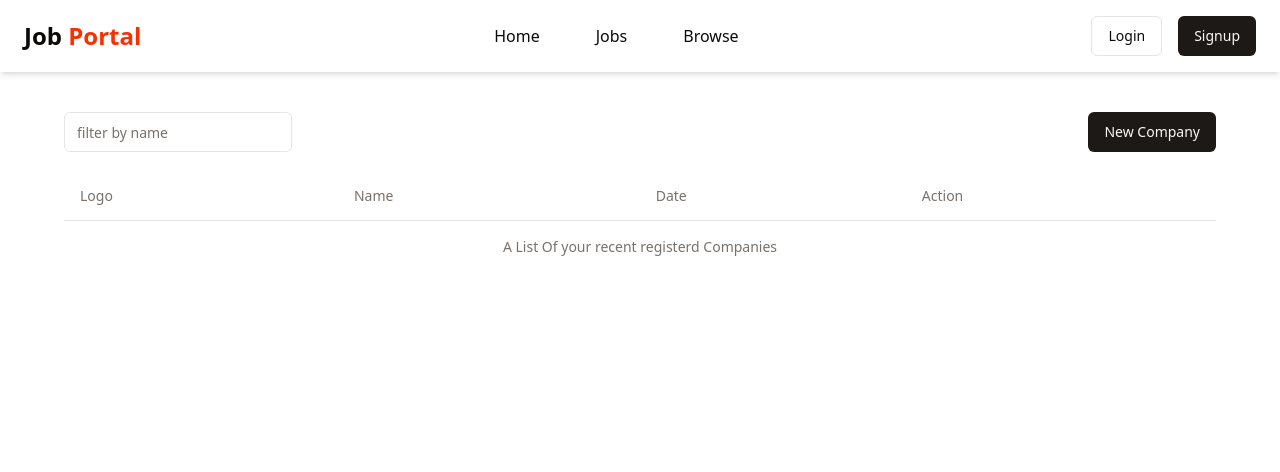
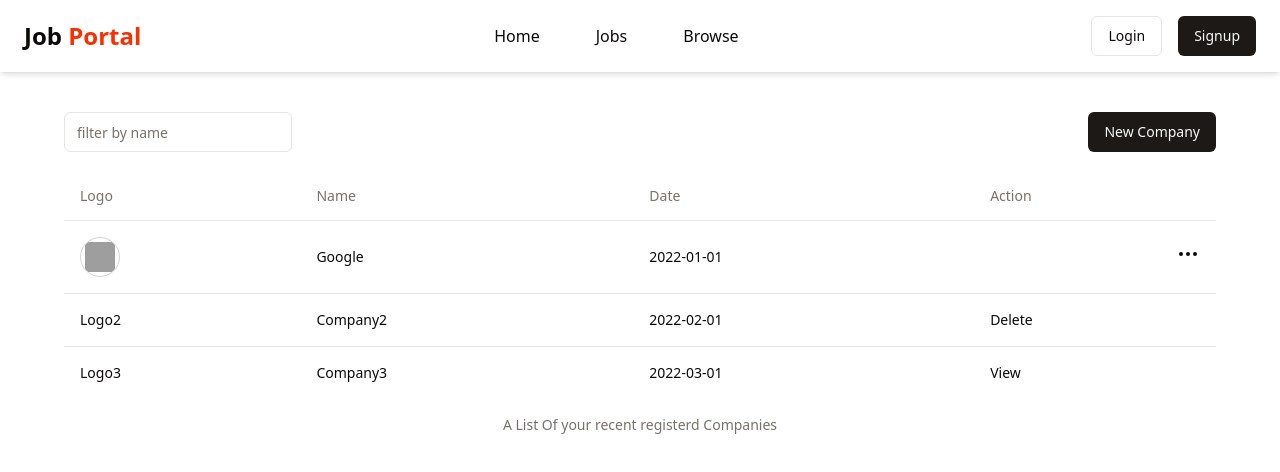
Before and after one commit to patilrohit1964/my_job_portal, a React (Vite) app in the folder client/: page /admin/companies in a window 1280 px wide. Shown: the top 472 px of the page. Built offline with nearby package versions, Linux system fonts and the light colour scheme; grey boxes are pictures that could not be loaded.

Commit message:
create company page

```diff
--- a/client/src/components/admin/Companies.jsx
+++ b/client/src/components/admin/Companies.jsx
@@ -3,15 +3,17 @@ import { Input } from '../ui/input'
 import { Button } from '../ui/button'
 import Navbar from '../shared/Navbar'
 import CompaniesTable from './CompaniesTable'
+import { useNavigate } from 'react-router-dom'
 
 const Companies = () => {
+    const navigate = useNavigate()
     return (
         <div>
             <Navbar />
             <div className='max-w-6xl mx-auto my-10'>
                 <div className='flex items-center justify-between my-5'>
                     <Input className="w-fit" placeholder="filter by name" />
-                    <Button className="">New Company</Button>
+                    <Button onClick={() => navigate("/admin/companies/create")}>New Company</Button>
                 </div>
                 <CompaniesTable />
             </div>
--- a/client/src/components/admin/CompaniesTable.jsx
+++ b/client/src/components/admin/CompaniesTable.jsx
@@ -1,5 +1,8 @@
 import React from 'react'
-import { Table, TableCaption, TableHead, TableHeader, TableRow } from '../ui/table'
+import { Table, TableBody, TableCaption, TableCell, TableHead, TableHeader, TableRow } from '../ui/table'
+import { Avatar, AvatarImage } from '../ui/avatar'
+import { Popover, PopoverContent, PopoverTrigger } from '../ui/popover'
+import { Edit2, MoreHorizontal } from 'lucide-react'
 
 const CompaniesTable = () => {
     return (
@@ -14,6 +17,45 @@ const CompaniesTable = () => {
                         <TableHead>Action</TableHead>
                     </TableRow>
                 </TableHeader>
+                <TableBody>
+                    <TableRow>
+                        <TableCell>
+                            <Avatar className="border border-gray-300 rounded-full p-1">
+                                <AvatarImage
+                                    src="https://encrypted-tbn0.gstatic.com/images?q=tbn:ANd9GcTNp0Nv1kGgeyKZCHKvg8V7Q9_3RwZUkxz8bw&s"
+                                    alt="Company Logo"
+                                />
+                            </Avatar>
+                        </TableCell>
+                        <TableCell>Google</TableCell>
+                        <TableCell>2022-01-01</TableCell>
+                        <TableCell className="text-right cursor-pointer">
+                            <Popover>
+                                <PopoverTrigger>
+                                    <MoreHorizontal />
+                                </PopoverTrigger>
+                                <PopoverContent className="w-32">
+                                    <div className='flex items-center gap-2 w-fit cursor-pointer'>
+                                        <Edit2 />
+                                        <span>Edit</span>
+                                    </div>
+                                </PopoverContent>
+                            </Popover>
+                        </TableCell>
+                    </TableRow>
+                    <TableRow>
+                        <TableCell>Logo2</TableCell>
+                        <TableCell>Company2</TableCell>
+                        <TableCell>2022-02-01</TableCell>
+                        <TableCell>Delete</TableCell>
+                    </TableRow>
+                    <TableRow>
+                        <TableCell>Logo3</TableCell>
+                        <TableCell>Company3</TableCell>
+                        <TableCell>2022-03-01</TableCell>
+                        <TableCell>View</TableCell>
+                    </TableRow>
+                </TableBody>
             </Table>
         </div>
     )
```
